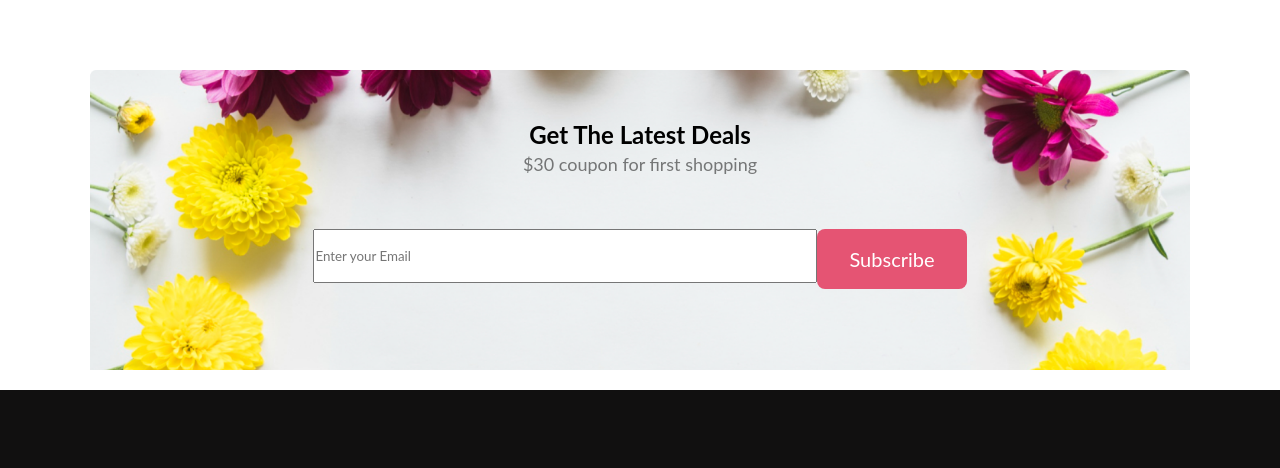
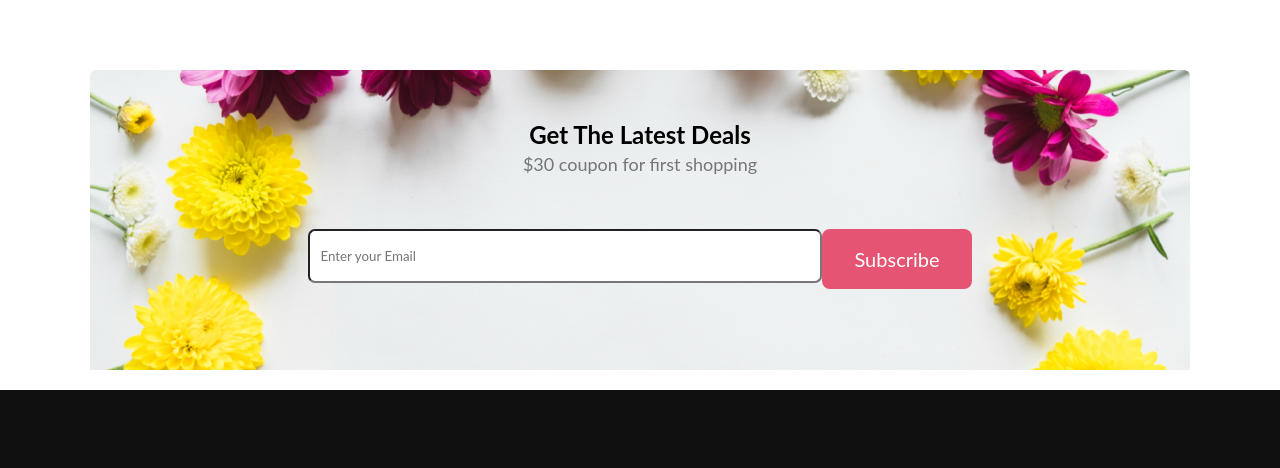
Before and after one commit to AliHossain09/Flower--Shop, a plain HTML site: page index.html in a window 1280 px wide. Shown: the part 2753-3221 px from the top of the page. Drawn offline with Linux system fonts and the light colour scheme.

Commit message:
update the footer

```diff
--- a/styles/style.css
+++ b/styles/style.css
@@ -212,6 +212,8 @@ header {
     width: 500px;
     display: flex;
     align-items: center;
+    border-radius: 7px;
+    padding-left: 10px;
 }
 
 .Flower---Shop {
```
